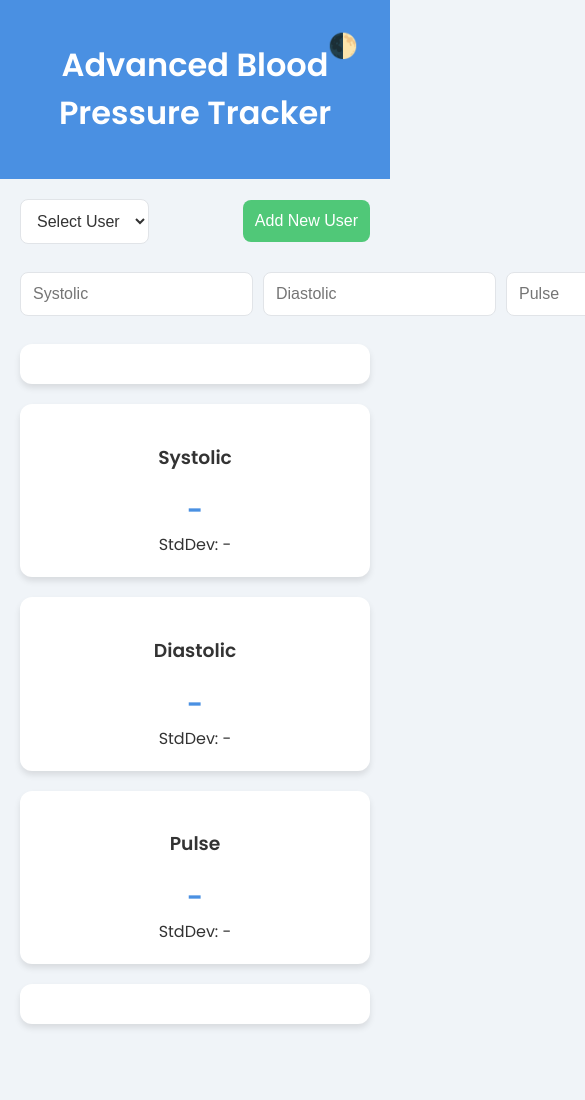
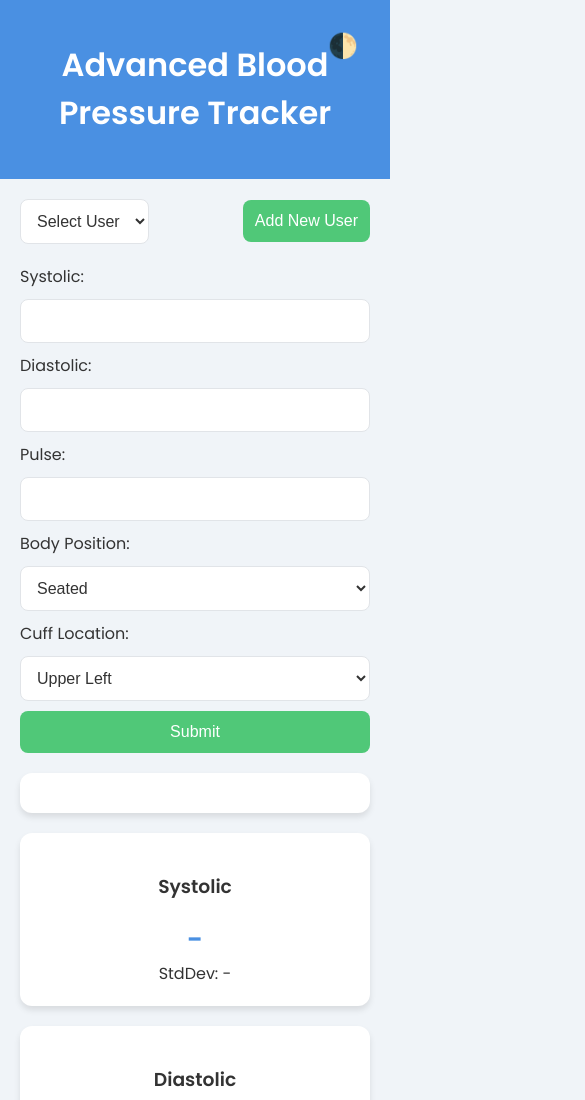
Before and after one commit to anandvip/mobile-bp-app-2, a plain HTML site: page index.html in a window 390 px wide. Shown: the top 1100 px of the page, 585 px wide, since content can reach past the window. Before the commit the page ends 1044 px from the top, so only its background shows below. Drawn offline with nearby package versions, Linux system fonts and the light colour scheme.

Commit message:
Update index.html

```diff
--- a/index.html
+++ b/index.html
@@ -199,6 +199,24 @@
         .close:hover {
             color: var(--danger-color);
         }
+
+        form {
+            display: grid;
+            gap: 10px;
+            margin-bottom: 20px;
+        }
+
+        .mobile {
+            display: grid;
+            grid-template-columns: repeat(auto-fit, minmax(150px, 1fr));
+            gap: 10px;
+        }
+
+        @media screen and (max-width: 600px) {
+            .mobile {
+                grid-template-columns: 1fr;
+            }
+        }
     </style>
 </head>
 <body>
@@ -213,12 +231,33 @@
             </select>
             <button id="addUserBtn">Add New User</button>
         </div>
-        <div class="input-group">
-            <input type="number" id="systolic" placeholder="Systolic">
-            <input type="number" id="diastolic" placeholder="Diastolic">
-            <input type="number" id="pulse" placeholder="Pulse">
-            <button id="addReadingBtn">Add Reading</button>
-        </div>
+
+        <form id="bpForm">
+            <section class="mobile">
+                <label for="systolic">Systolic:</label>
+                <input type="number" id="systolic" name="systolic" required>
+                <label for="diastolic">Diastolic:</label>
+                <input type="number" id="diastolic" name="diastolic" required>
+                <label for="pulse">Pulse:</label>
+                <input type="number" id="pulse" name="pulse" required>
+            </section>
+            <label for="bodyPosition">Body Position:</label>
+            <select id="bodyPosition" name="bodyPosition" required>
+                <option value="select">Select</option>
+                <option value="seated" selected>Seated</option>
+                <option value="lying">Lying</option>
+                <option value="standing">Standing</option>
+            </select>
+            <label for="cuffLocation">Cuff Location:</label>
+            <select id="cuffLocation" name="cuffLocation" required>
+                <option value="UL" selected>Upper Left</option>
+                <option value="UR">Upper Right</option>
+                <option value="WL">Wrist Left</option>
+                <option value="WR">Wrist Right</option>
+            </select>
+            <button type="submit">Submit</button>
+        </form>
+
         <div id="chart"></div>
         <div class="stats">
             <div class="stat-card">
@@ -260,10 +299,7 @@
         // DOM Elements
         const userSelect = document.getElementById('userSelect');
         const addUserBtn = document.getElementById('addUserBtn');
-        const systolicInput = document.getElementById('systolic');
-        const diastolicInput = document.getElementById('diastolic');
-        const pulseInput = document.getElementById('pulse');
-        const addReadingBtn = document.getElementById('addReadingBtn');
+        const bpForm = document.getElementById('bpForm');
         const readingsList = document.getElementById('readingsList');
         const themeToggle = document.getElementById('themeToggle');
         const modal = document.getElementById('addUserModal');
@@ -275,7 +311,7 @@
         // Event Listeners
         userSelect.addEventListener('change', changeUser);
         addUserBtn.addEventListener('click', () => modal.style.display = 'block');
-        addReadingBtn.addEventListener('click', addReading);
+        bpForm.addEventListener('submit', addReading);
         themeToggle.addEventListener('click', toggleTheme);
         closeModal.addEventListener('click', () => modal.style.display = 'none');
         submitNewUserBtn.addEventListener('click', addUser);
@@ -337,16 +373,20 @@
             }
         }
 
-        function addReading() {
+        function addReading(event) {
+            event.preventDefault();
             if (!currentUser) {
                 showToast('Please select a user first', 'error');
                 return;
             }
-            const systolic = parseInt(systolicInput.value);
-            const diastolic = parseInt(diastolicInput.value);
-            const pulse = parseInt(pulseInput.value);
-            if (isNaN(systolic) || isNaN(diastolic) || isNaN(pulse)) {
-                showToast('Please enter valid numbers for all fields', 'error');
+            const systolic = parseInt(bpForm.systolic.value);
+            const diastolic = parseInt(bpForm.diastolic.value);
+            const pulse = parseInt(bpForm.pulse.value);
+            const bodyPosition = bpForm.bodyPosition.value;
+            const cuffLocation = bpForm.cuffLocation.value;
+
+            if (isNaN(systolic) || isNaN(diastolic) || isNaN(pulse) || bodyPosition === 'select') {
+                showToast('Please enter valid data for all fields', 'error');
                 return;
             }
             const reading = {
@@ -354,22 +394,18 @@
                 date: new Date().toISOString(),
                 systolic,
                 diastolic,
-                pulse
+                pulse,
+                bodyPosition,
+                cuffLocation
             };
             currentUser.readings.push(reading);
             localStorage.setItem('bpUsers', JSON.stringify(users));
             updateChart();
             displayReadings();
             updateStats();
-            clearInputs();
+            bpForm.reset();
             checkBloodPressure(systolic, diastolic);
             showToast('New reading added successfully');
-        }
-
-        function clearInputs() {
-            systolicInput.value = '';
-            diastolicInput.value = '';
-            pulseInput.value = '';
         }
 
         function checkBloodPressure(systolic, diastolic) {
@@ -432,7 +468,9 @@
                     <strong>${new Date(reading.date).toLocaleString()}</strong>
                     - Systolic: ${reading.systolic},
                     Diastolic: ${reading.diastolic},
-                    Pulse: ${reading.pulse}
+                    Pulse: ${reading.pulse},
+                    Body Position: ${reading.bodyPosition},
+                    Cuff Location: ${reading.cuffLocation}
                 </div>
                 <button class="delete-btn" data-id="${reading.id}">Delete</button>
             `;
@@ -525,5 +563,3 @@
     // Initialize the app
     initApp();
 </script>
-  </body>
-</html>
```
Lines whose indentation alone changed are shown as unchanged.
